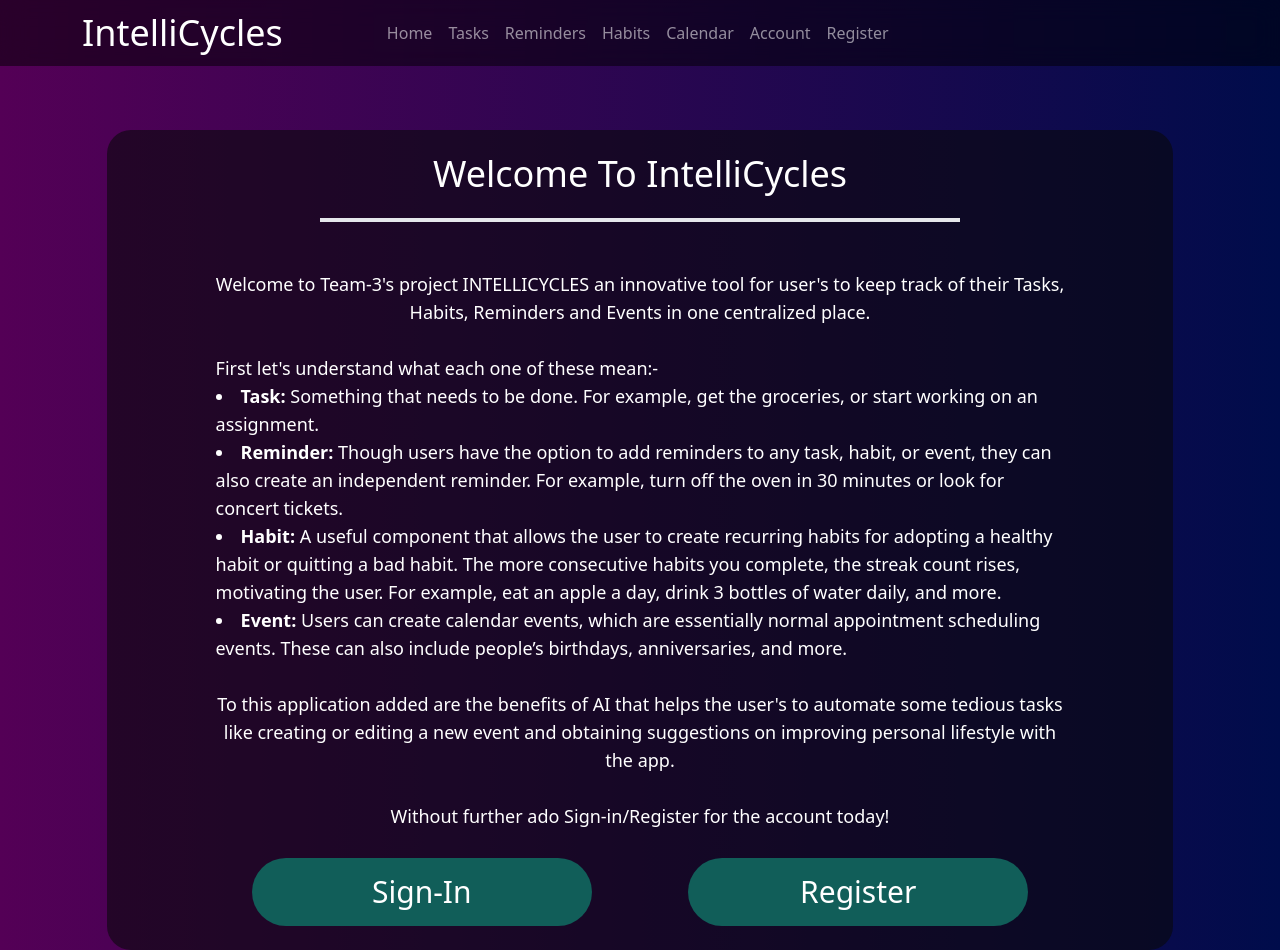
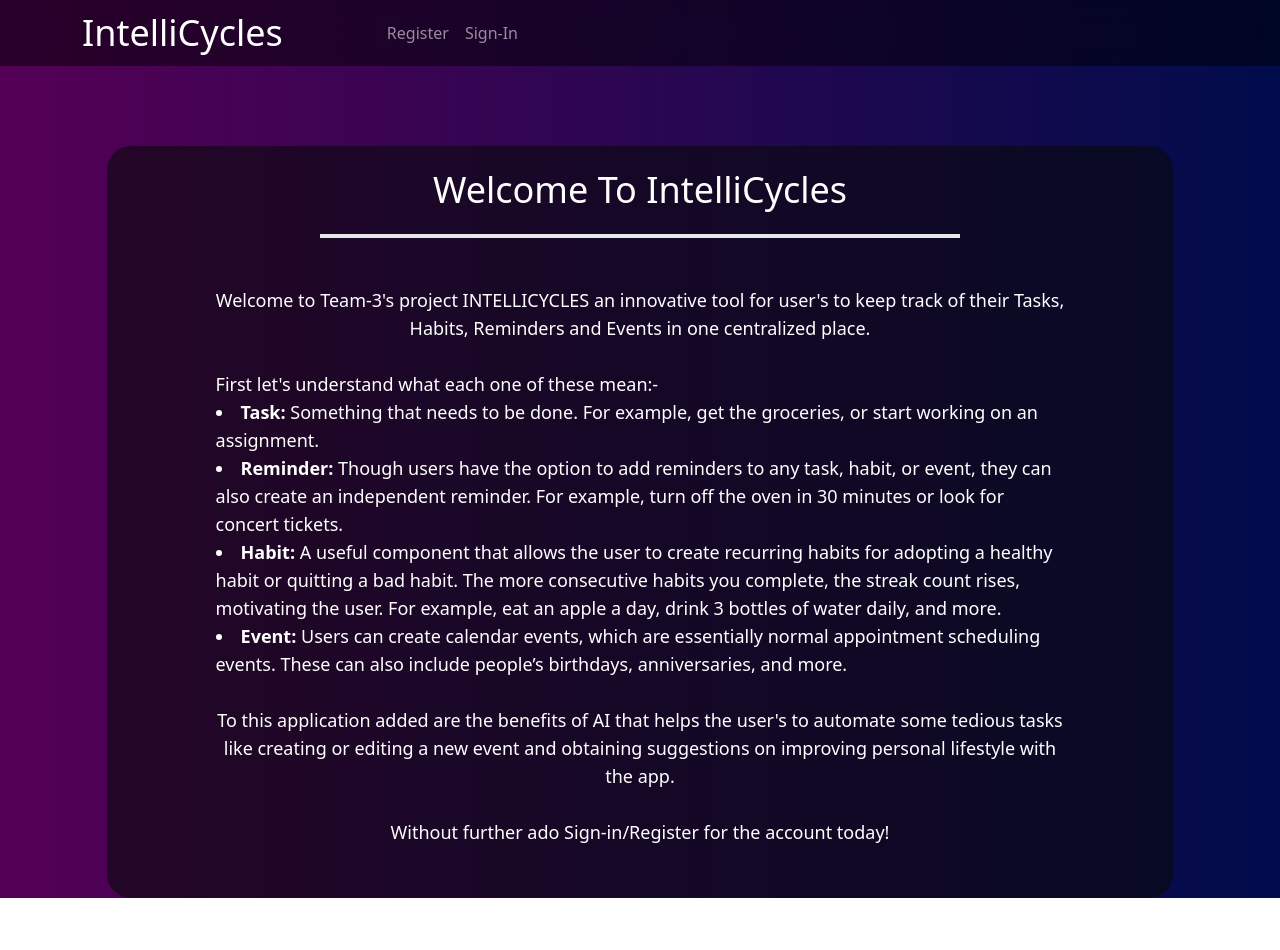
Before and after one commit to yemregumus/IntelliCycles, a React (Vite) app in the folder Frontend/: page / in a window 1280 px wide. After the commit the page ends 898 px from the top, so only its background shows below. Built offline with nearby package versions, Linux system fonts and the light colour scheme; no server answers.

Commit message:
Navbar buttons now conditional based on session token

```diff
--- a/Frontend/src/components/NavBar.jsx
+++ b/Frontend/src/components/NavBar.jsx
@@ -1,10 +1,25 @@
-import React from "react";
-import {Link} from "react-router-dom"
+import React, { useState, useEffect } from "react";
+import { Link } from "react-router-dom";
 import Container from 'react-bootstrap/Container';
 import Nav from 'react-bootstrap/Nav';
 import Navbar from 'react-bootstrap/Navbar';
+import { isTokenValid } from "../utils/auth";
 
 const NavBar = () => {
+    const [isLoggedIn, setIsLoggedIn] = useState(isTokenValid());
+
+    useEffect(() => {
+        const checkToken = () => {
+            setIsLoggedIn(isTokenValid());
+        };
+
+        // Optionally, you can set an interval to check the token periodically
+        const intervalId = setInterval(checkToken, 1000); // Check every second
+
+        // Cleanup interval on component unmount
+        return () => clearInterval(intervalId);
+    }, []);
+
     return (
         <Navbar expand="lg" variant="dark" className="bg-black bg-opacity-50 backdrop-blur-md">
             <Container>
@@ -12,18 +27,26 @@ const NavBar = () => {
                 <Navbar.Toggle aria-controls="basic-navbar-nav" />
                 <Navbar.Collapse id="basic-navbar-nav">
                     <Nav className="me-auto">
+                        {isLoggedIn ? (
+                            <>
                                 <Nav.Link as={Link} to="/home">Home</Nav.Link>
                                 <Nav.Link as={Link} to="/tasks">Tasks</Nav.Link>
                                 <Nav.Link as={Link} to="/reminders">Reminders</Nav.Link>
                                 <Nav.Link as={Link} to="/habits">Habits</Nav.Link>
                                 <Nav.Link as={Link} to="/calendar">Calendar</Nav.Link>
                                 <Nav.Link as={Link} to="/account">Account</Nav.Link>
+                            </>
+                        ) : (
+                            <>
                                 <Nav.Link as={Link} to="/register">Register</Nav.Link>
+                                <Nav.Link as={Link} to="/signin">Sign-In</Nav.Link>
+                            </>
+                        )}
                     </Nav>
                 </Navbar.Collapse>
             </Container>
         </Navbar>
     );
-}
+};
 
 export default NavBar;
--- a/Frontend/src/pages/Welcome.jsx
+++ b/Frontend/src/pages/Welcome.jsx
@@ -6,7 +6,7 @@ const Welcome = () => {
     const navigate = useNavigate();
     return(
         <>
-            <div className="text-white text-center mt-16 rounded-3xl bg-zinc-950 bg-opacity-60 p-4 h-full w-5/6 mx-auto ">
+            <div className="text-white text-center mt-20 rounded-3xl bg-zinc-950 bg-opacity-60 p-4 h-full w-5/6 mx-auto ">
                 <div className="text-4xl border-b-4 max-w-[40rem] mx-auto pb-4 mb-5">
                     Welcome To IntelliCycles
                 </div>
@@ -50,14 +50,14 @@ const Welcome = () => {
                         Without further ado Sign-in/Register for the account today!
                     </p>
                     <br />
-                    <Row>
+                    {/* <Row>
                       <Col className="bg-teal-800 text-3xl hover:bg-teal-950 transition duration-150 p-3 rounded-full mx-5 w-64" onClick={() => navigate('/signin')}>
                           Sign-In
                       </Col>
                       <Col className="bg-teal-800 text-3xl hover:bg-teal-950 transition duration-150 p-3 rounded-full mx-5 w-64" onClick={() => navigate('/register')}>
                           Register
                       </Col>
-                    </Row>
+                    </Row> */}
                 </div>
             </div>
         </>
```
Lines whose indentation alone changed are shown as unchanged.
